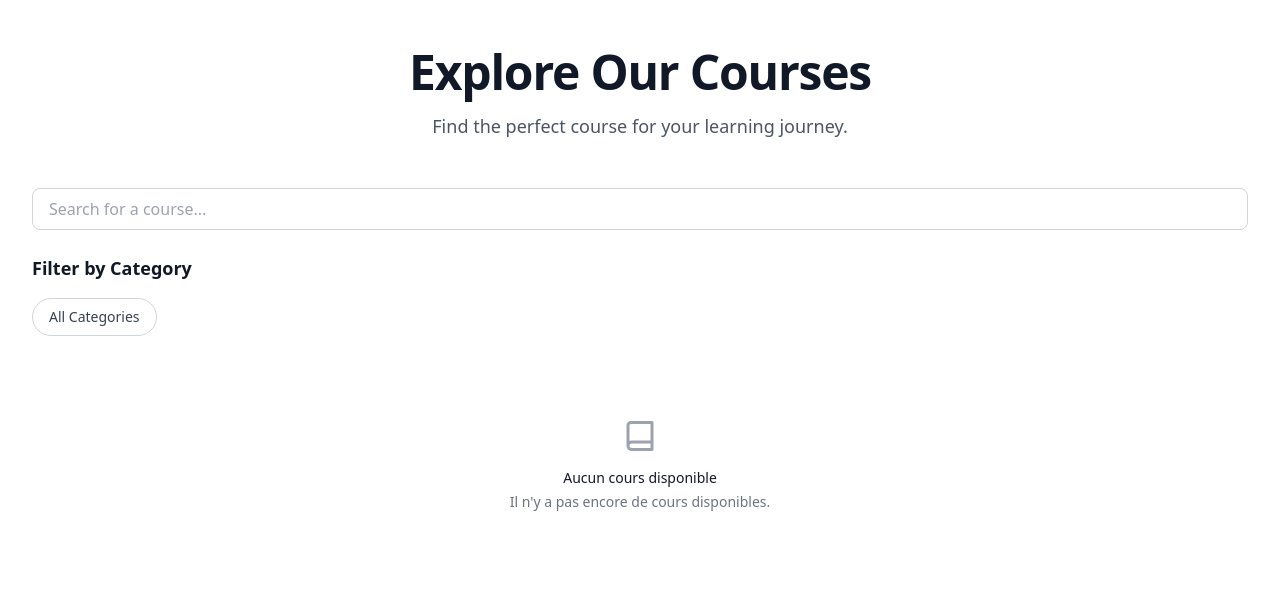
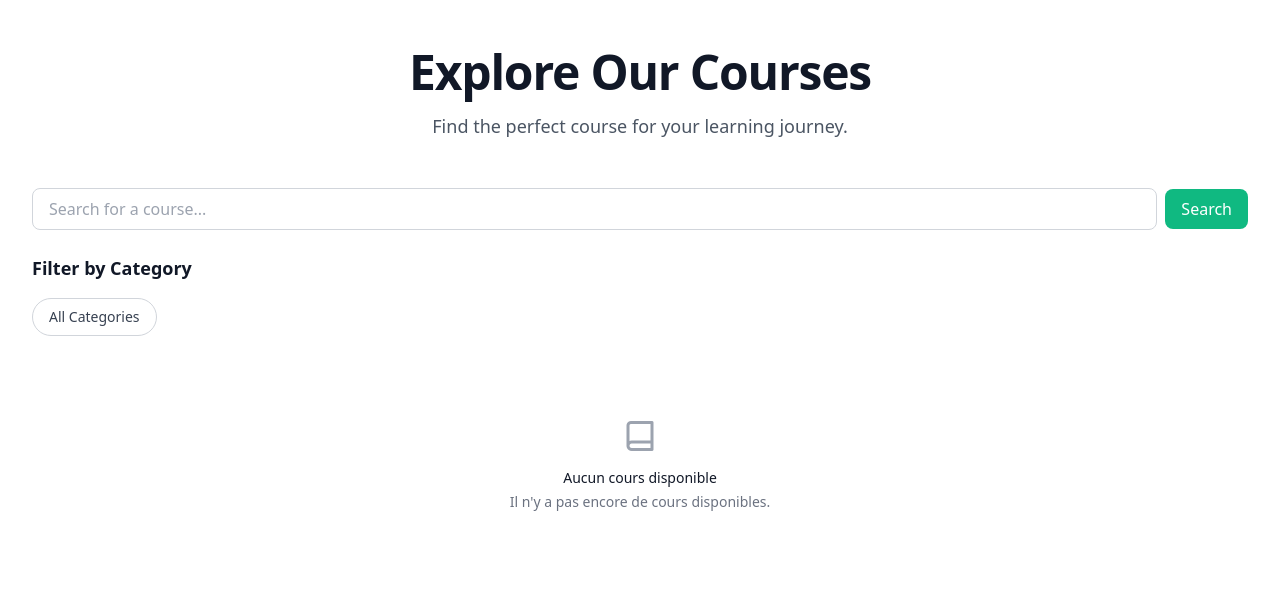
Before and after one commit to Youcode-Classe-E-2024-2025/Ahmed_Taoudi-youdemy, a PHP site: page /courses in a window 1280 px wide. Shown: the part 64-671 px from the top of the page. Run offline with PHP 8.4, Linux system fonts and the light colour scheme; data comes from the database, SQL or seed files in the repository; data that the repository does not hold is empty; a stand-in replaces the project's code that opens the database connection; some libraries are stand-ins or nearby versions.

Commit message:
recheche courses pour student

```diff
--- a/app/controllers/HomeController.php
+++ b/app/controllers/HomeController.php
@@ -24,7 +24,7 @@ class HomeController extends BaseController
         $limit = 9;
         $ctg_id = isset($_GET['category']) ? (int)$_GET['category'] : null ;
         $page = isset($_GET['page']) ? (int)$_GET['page'] : 1 ;
-        $search = isset($_GET['q']) ? trim($_GET['q']) : '';
+        $search = isset($_GET['search']) ? trim($_GET['search']) : '';
         $count = $this->courseModel->getCount($ctg_id,$search);
         $totalPages =ceil( $count/$limit) ;
         // validation
--- a/app/views/courses.php
+++ b/app/views/courses.php
@@ -30,11 +30,25 @@
             <div class="mb-8">
                 <!-- Search Bar -->
                 <div class="mb-6">
-                    <input
-                        type="text"
-                        id="search"
-                        placeholder="Search for a course..."
-                        class="w-full px-4 py-2 border border-gray-300 rounded-lg focus:outline-none focus:ring-2 focus:ring-emerald-500" />
+                     <form method="GET" action="" id="search-form">
+                        <div class="flex items-center">
+                            <!-- Search Input -->
+                             <input type="hidden" name="category" value="<?= isset($_GET['category']) ? htmlspecialchars($_GET['category']) : '' ?>">
+
+                            <input
+                                type="text"
+                                id="search"
+                                name="search"
+                                placeholder="Search for a course..."
+                                class="w-full px-4 py-2 border border-gray-300 rounded-lg focus:outline-none focus:ring-2 focus:ring-emerald-500"
+                                value="<?= isset($_GET['search']) ? htmlspecialchars($_GET['search']) : '' ?>" /> <!-- Retain the search term -->
+
+                            <!-- Search Button -->
+                            <button type="submit" class="ml-2 px-4 py-2 bg-emerald-500 text-white rounded-lg hover:bg-emerald-600 focus:outline-none focus:ring-2 focus:ring-emerald-500">
+                                Search
+                            </button>
+                        </div>
+                        </form>
                 </div>
 
                 <!-- Category Buttons -->
@@ -48,7 +62,7 @@
                         </a>
                         <?php foreach ($categories as $category): ?>
                             <a href="?category=<?= htmlspecialchars($category->getId()) ?>">
-                                <span class="inline-flex items-center px-4 py-2 border border-gray-300 rounded-full text-sm font-medium text-gray-700 bg-white hover:bg-gray-50 transition-all duration-200 ease-in-out">
+                                <span class="inline-flex items-center px-4 py-2 border border-gray-300 rounded-full text-sm font-medium text-gray-700 <?= isset($_GET['category']) && $_GET['category'] ==  htmlspecialchars($category->getId()) ?  ' bg-green-200 hover:bg-green-50 ' : ' bg-white hover:bg-green-50 ' ?>  transition-all duration-200 ease-in-out">
                                     <?= htmlspecialchars($category->getName()) ?>
                                 </span>
                             </a>
```
Also changed, not shown: app/controllers/StudentController.php (+4 -3 lines), app/views/partials/pagination-nav.php (+6 -6 lines), app/views/student/courses.php (+22 -7 lines), app/views/teacher/dashboard.php (+3 -4 lines).
